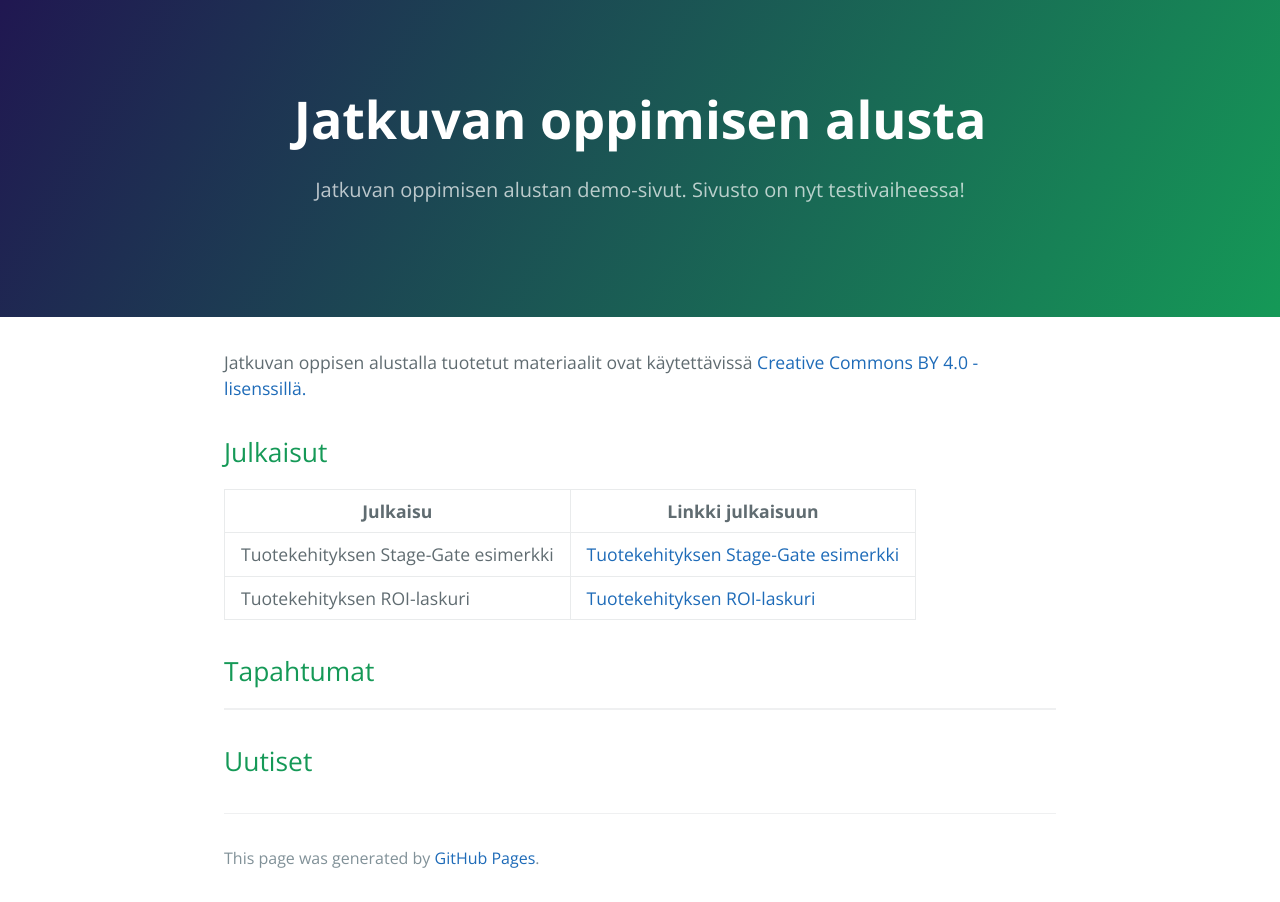
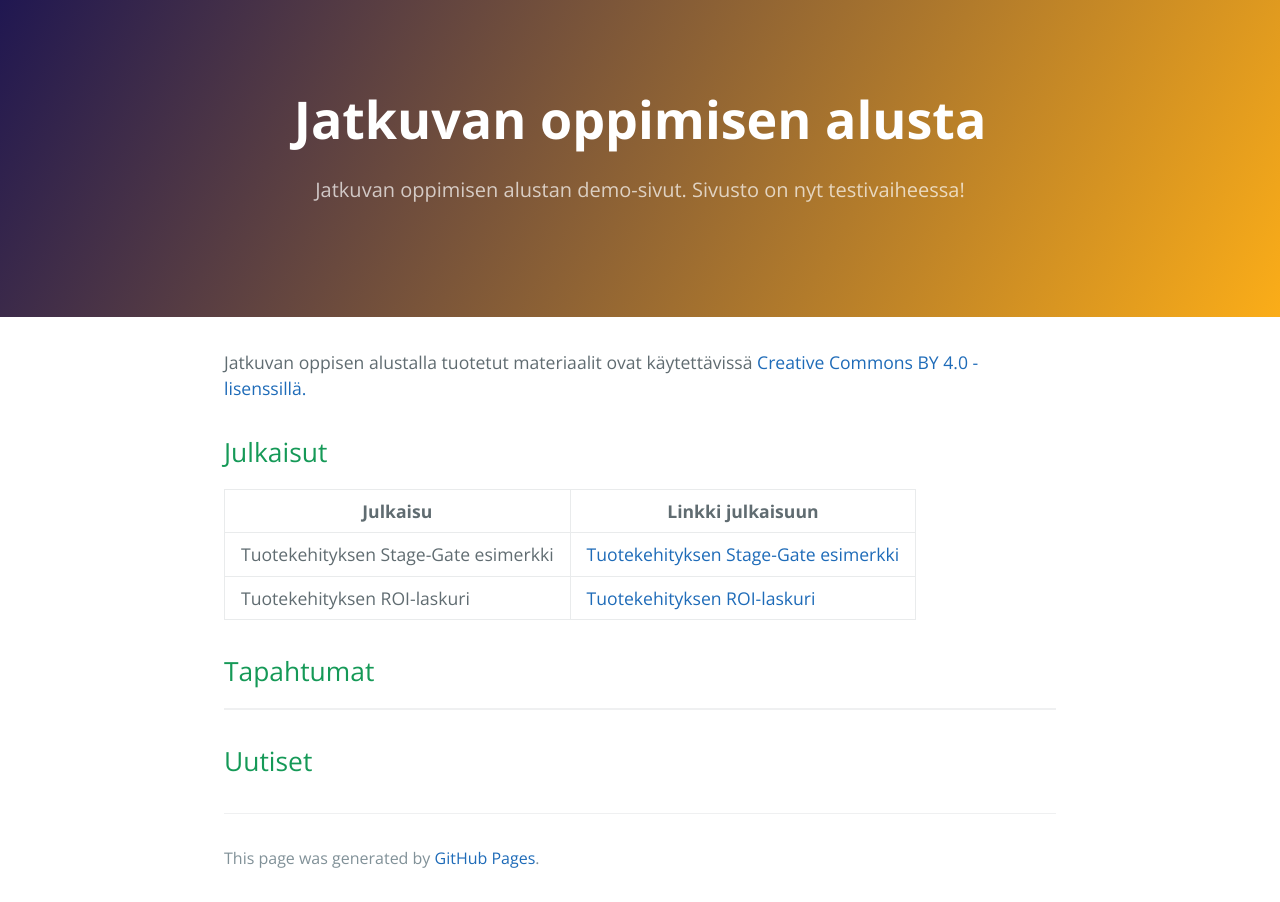
Before and after one commit to martti-testi/martti-testi.github.io, a Jekyll site: the page built from index.md, in a window 1280 px wide. Built offline with Jekyll 4.4.1, drawn with Linux system fonts in a browser that asks for light colours.

Commit message:
Update variables.scss

```diff
--- a/_sass/variables.scss
+++ b/_sass/variables.scss
@@ -4,7 +4,7 @@ $medium-breakpoint: 42em !default;
 
 // Headers
 $header-heading-color: #fff !default;
-$header-bg-color: #159957 !default;
+$header-bg-color: #FBAD18 !default;
 $header-bg-color-secondary: #201751 !default;
 
 // Text
```
